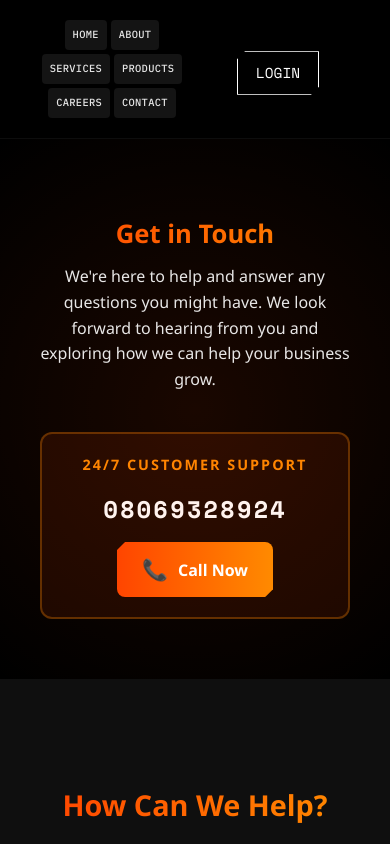
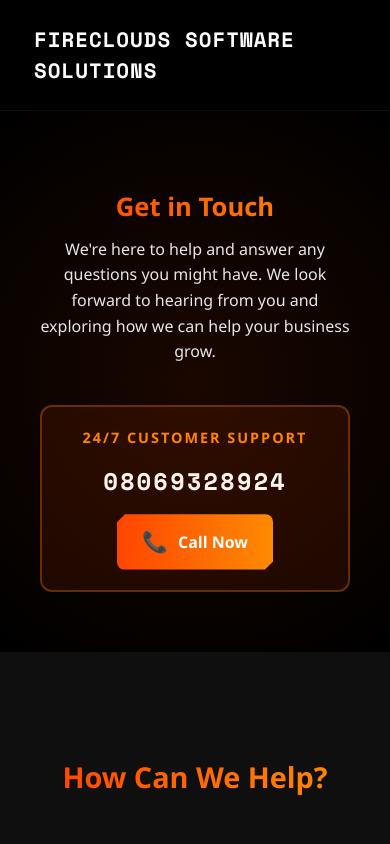
Before and after one commit to jayanthi1968cnr-hash/software-solution, a React (Vite) app: page /contact in a window 390 px wide. Shown: the top 844 px of the page. Built offline with nearby package versions, Linux system fonts and the light colour scheme.

Commit message:
feat: Add responsive hamburger menu for mobile

```diff
--- a/src/styles/App.css
+++ b/src/styles/App.css
@@ -8,11 +8,20 @@
   display: flex;
   justify-content: center;
   align-items: center;
-  flex-direction: column;
   padding: 12px 20px;
   border-bottom: 1px solid rgba(255, 255, 255, 0.05);
   backdrop-filter: blur(10px);
   -webkit-backdrop-filter: blur(10px);
+  /* This transition helps if the menu pushes content down */
+  transition: all 0.3s ease;
+}
+
+.nav-container {
+  display: flex;
+  justify-content: space-between;
+  align-items: center;
+  width: 100%;
+  max-width: 1200px; /* Add a max-width for very large screens */
 }
 
 /* ✨ BRAND LOGO */
@@ -23,10 +32,14 @@
   text-transform: uppercase;
   letter-spacing: 1px;
   color: #ffffff;
-  margin-bottom: 8px;
   text-decoration: none;
   transition: color 0.3s ease;
-  text-align: center;
+  z-index: 1002; /* Keep logo above menu */
+}
+
+.logo a {
+  color: inherit;
+  text-decoration: none;
 }
 
 .logo:hover {
@@ -37,11 +50,8 @@
 .main-nav {
   display: flex;
   justify-content: center;
-  flex-wrap: wrap;
   gap: 25px;
-  width: 100%;
-  max-width: 100%;
-  padding: 5px 0;
+  margin: 0 auto; /* This centers the nav between logo and CTAs */
 }
 
 .main-nav a {
@@ -84,9 +94,6 @@
 .nav-actions {
   display: flex;
   gap: 12px;
-  margin-top: 10px;
-  flex-wrap: wrap;
-  justify-content: center;
 }
 
 .nav-btn {
@@ -99,6 +106,9 @@
   clip-path: polygon(8px 0, 100% 0, 100% calc(100% - 8px), calc(100% - 8px) 100%, 0 100%, 0 8px);
   border: none;
   outline: none;
+  text-decoration: none;
+  display: inline-block;
+  text-align: center;
 }
 
 .login-btn {
@@ -123,238 +133,106 @@
   transform: translateY(-2px);
 }
 
-/* 🧭 ACTIVE LINK STYLE */
-.main-nav a.active {
-  font-weight: 600;
+/* 🍔 MOBILE MENU TOGGLE */
+.mobile-menu-toggle {
+  display: none; /* Hidden on desktop */
+  background: none;
+  border: none;
+  color: #fff;
+  font-size: 2.2rem; /* Large, easy-to-tap icon */
+  cursor: pointer;
+  z-index: 1002; /* Keep toggle above menu */
+  padding: 0;
+  line-height: 1;
 }
 
-/* 📱 TABLET RESPONSIVE (768px - 1024px) */
-@media (max-width: 1024px) {
+/* 📱 MOBILE RESPONSIVE (max-width: 768px) */
+@media (max-width: 768px) {
   .main-header {
-    padding: 10px 15px;
+    /* Allow header to wrap if menu is open */
+    flex-wrap: wrap;
   }
 
-  .main-nav {
-    gap: 18px;
+  .nav-container {
+    flex-wrap: nowrap; /* Keep the top bar (logo/toggle) on one line */
+    width: 100%;
   }
 
-  .main-nav a {
-    font-size: 0.95rem;
-    padding: 6px 10px;
+  .mobile-menu-toggle {
+    display: block; /* Show the hamburger icon */
+  }
+
+  .logo {
+    font-size: 1.1rem; /* Slightly smaller logo */
+  }
+
+  /* Hide the desktop nav and CTAs */
+  .main-nav,
+  .nav-actions {
+    display: none;
+    flex-direction: column;
+    width: 100%;
+    align-items: center;
+  }
+
+  /* Styles for the OPEN menu */
+  .main-header.mobile-menu-open {
+    /* Optional: make it full-height for an overlay effect */
+    /* position: fixed;
+       height: 100vh;
+       align-items: flex-start; */
+  }
+
+  .main-header.mobile-menu-open .main-nav {
+    display: flex;
+    order: 2; /* Show nav links second */
+    padding: 20px 0;
+    gap: 0;
+  }
+
+  .main-header.mobile-menu-open .main-nav a {
+    font-size: 1.4rem;
+    padding: 15px 0;
+    width: 100%;
+    text-align: center;
+  }
+
+  .main-header.mobile-menu-open .main-nav a::after {
+    /* Optional: hide or keep the underline */
+    display: none;
+  }
+
+  .main-header.mobile-menu-open .nav-actions {
+    display: flex;
+    order: 3; /* Show CTAs last */
+    gap: 15px;
+    padding-bottom: 20px;
+  }
+
+  .main-header.mobile-menu-open .nav-actions .nav-btn {
+    width: 80%;
+    max-width: 250px;
+    padding: 12px 20px;
+    font-size: 1rem;
   }
 }
 
-/* 📱 MOBILE RESPONSIVE - ALL ITEMS VISIBLE (max-width: 768px) */
-@media (max-width: 768px) {
+/* 📱 SMALLER MOBILE (max-width: 480px) */
+@media (max-width: 480px) {
   .main-header {
-    padding: 8px 6px;
-    flex-direction: column;
-    align-items: center;
+    padding: 10px 10px;
   }
 
-  /* HIDE LOGO ON MOBILE */
   .logo {
-    display: none !important;
-    visibility: hidden !important;
-    height: 0 !important;
-    margin: 0 !important;
-    padding: 0 !important;
-    opacity: 0 !important;
+    font-size: 1rem;
   }
 
-  .main-nav {
-    display: flex !important;
-    flex-direction: row;
-    flex-wrap: wrap;
-    gap: 5px;
-    padding: 0;
-    width: 100%;
-    justify-content: center;
-    background: transparent;
-    margin-top: 0;
+  .mobile-menu-toggle {
+    font-size: 2rem;
   }
 
-  .main-nav a {
-    font-size: 0.7rem;
-    padding: 7px 9px;
-    width: auto;
-    text-align: center;
-    border-bottom: none;
-    display: inline-flex !important;
-    align-items: center;
-    justify-content: center;
-    letter-spacing: 0.4px;
-    border-radius: 4px;
-    background: rgba(255, 255, 255, 0.08);
-    white-space: nowrap;
-    min-height: 32px;
-    opacity: 1 !important;
-    visibility: visible !important;
-    flex-shrink: 0;
-    font-weight: 500;
-  }
-
-  .main-nav a::after {
-    display: none;
-  }
-
-  .main-nav a:hover,
-  .main-nav a.active {
-    background: rgba(255, 138, 0, 0.2);
-    color: #ff8a00;
-  }
-
-  .nav-actions {
-    margin-top: 8px;
-    gap: 6px;
-    width: 100%;
-    flex-direction: row;
-    justify-content: center;
-    display: flex;
-  }
-
-  .nav-btn {
-    padding: 7px 12px;
-    font-size: 0.7rem;
-    width: auto;
-    text-align: center;
-    min-width: 75px;
-  }
-
-  /* HIDE GET STARTED BUTTON ON MOBILE */
-  .cta-btn {
-    display: none !important;
-    visibility: hidden !important;
-    opacity: 0 !important;
+  .main-header.mobile-menu-open .main-nav a {
+    font-size: 1.2rem;
+    padding: 12px 0;
   }
 }
-
-/* 📱 SMALL MOBILE (max-width: 480px) */
-@media (max-width: 480px) {
-  .main-header {
-    padding: 6px 5px;
-  }
-
-  .main-nav {
-    gap: 4px;
-  }
-
-  .main-nav a {
-    font-size: 0.65rem;
-    padding: 6px 8px;
-    min-height: 30px;
-    letter-spacing: 0.3px;
-  }
-
-  .nav-btn {
-    padding: 6px 10px;
-    font-size: 0.65rem;
-    min-width: 70px;
-  }
-}
-
-/* 📱 EXTRA SMALL MOBILE (max-width: 375px) */
-@media (max-width: 375px) {
-  .main-header {
-    padding: 6px 4px;
-  }
-
-  .main-nav {
-    gap: 3px;
-  }
-
-  .main-nav a {
-    font-size: 0.6rem;
-    padding: 5px 7px;
-    min-height: 28px;
-    letter-spacing: 0.2px;
-  }
-
-  .nav-btn {
-    padding: 5px 9px;
-    font-size: 0.6rem;
-    min-width: 65px;
-  }
-}
-
-/* 📱 VERY SMALL SCREENS (max-width: 360px) */
-@media (max-width: 360px) {
-  .main-nav {
-    gap: 2px;
-  }
-
-  .main-nav a {
-    font-size: 0.58rem;
-    padding: 5px 6px;
-    letter-spacing: 0.15px;
-  }
-
-  .nav-btn {
-    font-size: 0.58rem;
-    padding: 5px 8px;
-  }
-}
-
-/* 🎯 TOUCH OPTIMIZATION FOR MOBILE */
-@media (hover: none) and (pointer: coarse) and (max-width: 768px) {
-  .main-nav a {
-    min-height: 34px;
-  }
-
-  .nav-btn {
-    min-height: 34px;
-  }
-}
-
-/* 🌐 LANDSCAPE MOBILE */
-@media (max-width: 768px) and (orientation: landscape) {
-  .main-header {
-    padding: 5px 6px;
-  }
-
-  .main-nav {
-    gap: 4px;
-  }
-
-  .main-nav a {
-    font-size: 0.65rem;
-    padding: 5px 7px;
-  }
-
-  .nav-actions {
-    margin-top: 5px;
-  }
-
-  .nav-btn {
-    padding: 5px 8px;
-    font-size: 0.65rem;
-  }
-}
-
-/* 💡 CRITICAL VISIBILITY FIX */
-@media (max-width: 768px) {
-  .main-nav {
-    opacity: 1 !important;
-    visibility: visible !important;
-    position: relative !important;
-    transform: none !important;
-    display: flex !important;
-    height: auto !important;
-    max-height: none !important;
-    overflow: visible !important;
-  }
-
-  .main-nav a {
-    pointer-events: auto !important;
-    z-index: 1 !important;
-    opacity: 1 !important;
-    visibility: visible !important;
-    display: inline-flex !important;
-  }
-
-  .nav-actions {
-    opacity: 1 !important;
-    visibility: visible !important;
-    display: flex !important;
-  }
-}
```
